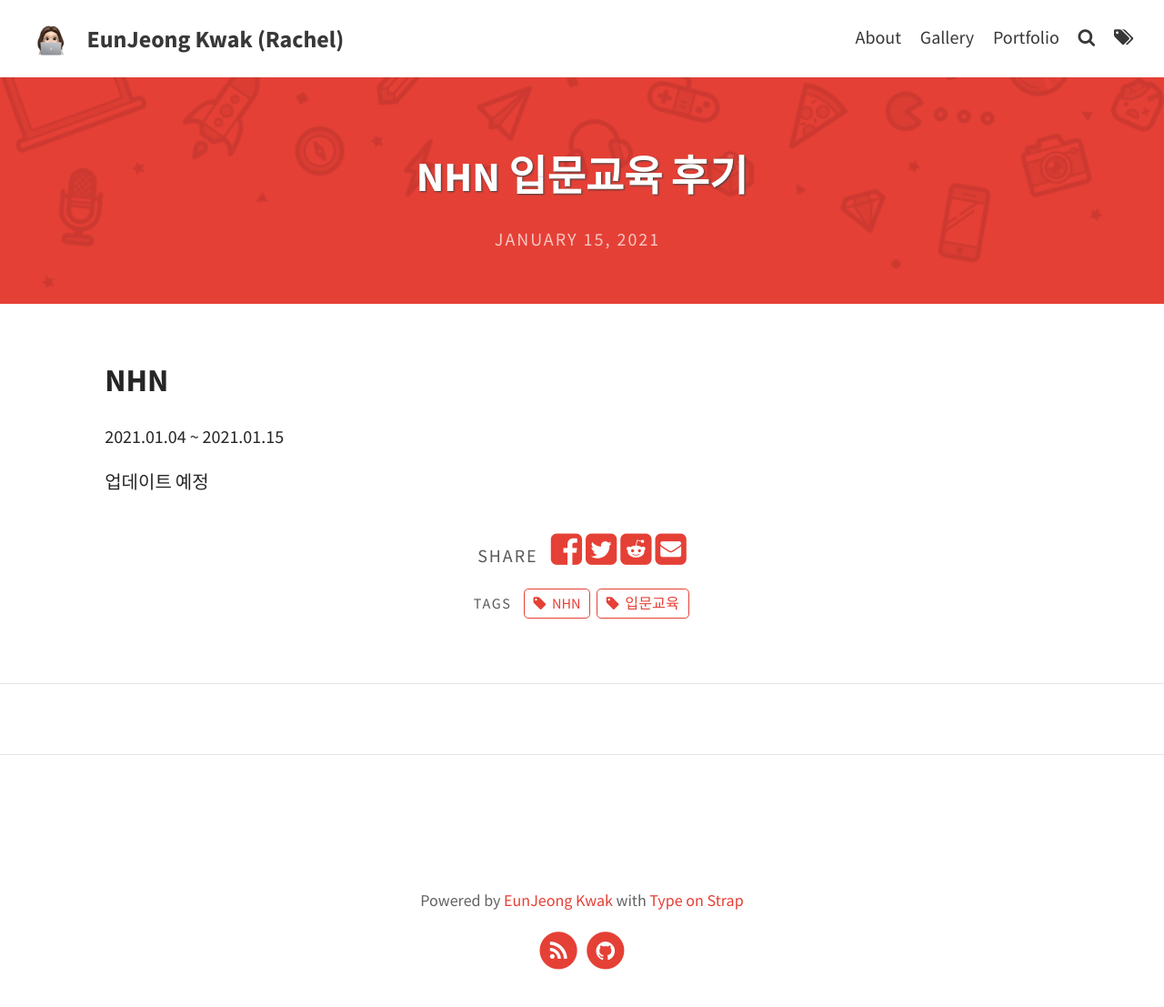
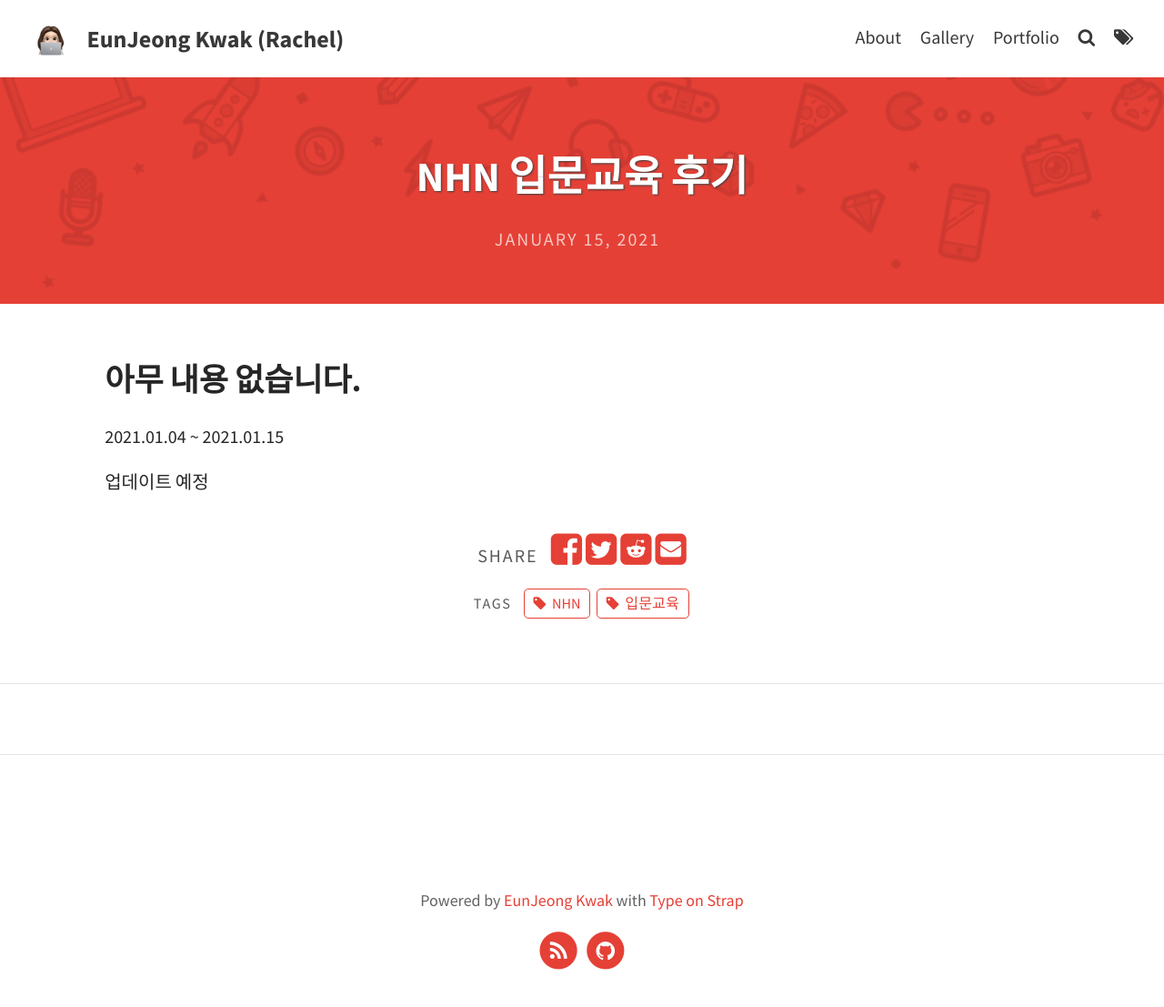
Before and after one commit to rachel-kwak/rachel-kwak.github.io, a Jekyll site: the page built from _posts/2021-01-15-NHN-입문교육-후기.md, in a window 1280 px wide. Shown: the whole page at 91% size. Built offline with Jekyll 4.4.1, drawn with Linux system fonts in a browser that asks for light colours; comment, search, counter and statistics services are not loaded.

Commit message:
Update 2021-01-15

```diff
--- a/_posts/2021-01-15-NHN-입문교육-후기.md
+++ b/_posts/2021-01-15-NHN-입문교육-후기.md
@@ -6,7 +6,7 @@ color: rgb(229, 64, 54)
 excerpt_separator: <!--more-->
 ---
 
-## NHN
+## 아무 내용 없습니다.
 
 2021.01.04 ~ 2021.01.15
  <!--more-->
```
